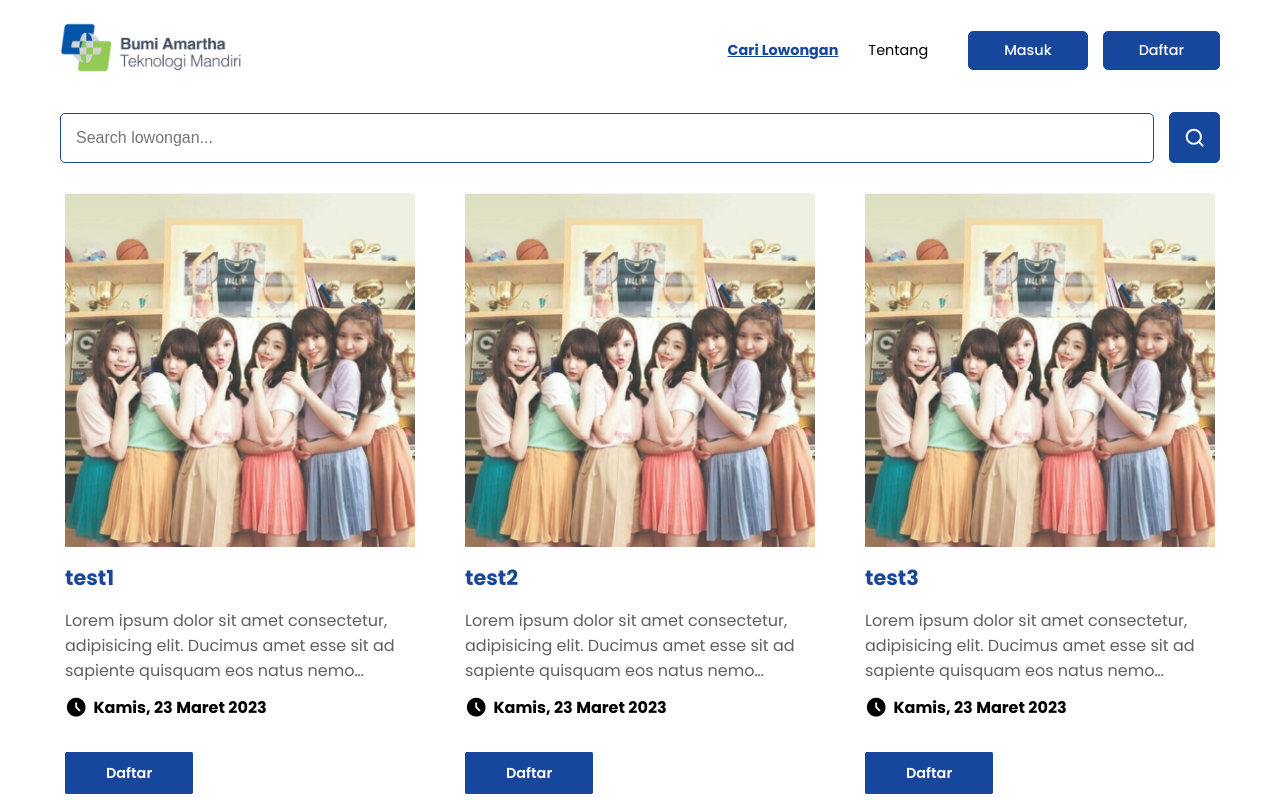
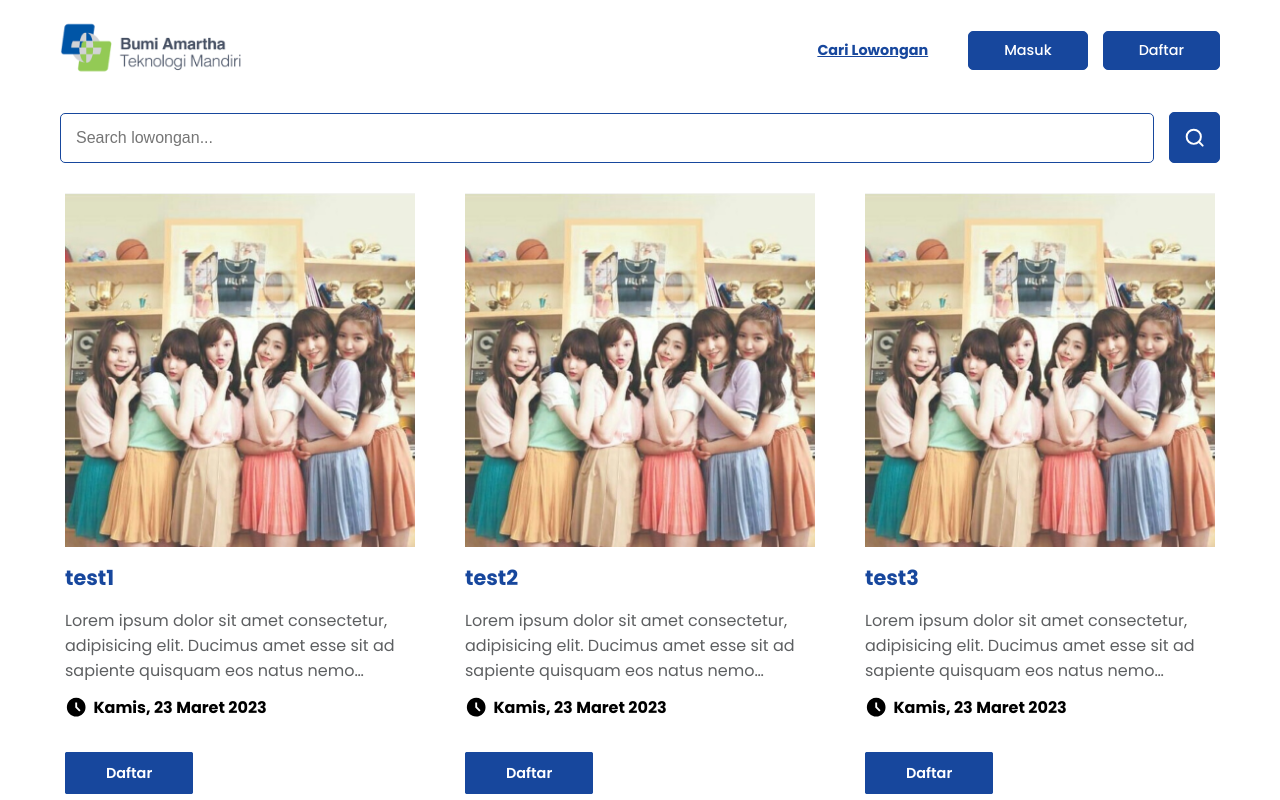
Before and after one commit to Lahar91/academic_amartek, a React (Create React App) app in the folder Front_End/academi_amartek/: page / in a window 1280 px wide. Shown: the top 800 px of the page. Built offline with nearby package versions, Linux system fonts and the light colour scheme.

Commit message:
delete tentang page

```diff
--- a/Front_End/academi_amartek/src/App.js
+++ b/Front_End/academi_amartek/src/App.js
@@ -1,6 +1,5 @@
 import { BrowserRouter as Router, Routes, Route } from "react-router-dom";
 import CariLowongan from "./components/page/user_management/cari_lowongan";
-import Tentang from "./components/page/user_management/tentang";
 
 // ini untuk route url aplikasi
 function App() {
@@ -8,7 +7,6 @@ function App() {
 		<Router>
 			<Routes>
 				<Route path="/" element={<CariLowongan />} />
-				<Route path="/tentang" element={<Tentang />} />
 			</Routes>
 		</Router>
 	);
--- a/Front_End/academi_amartek/src/components/template/user_management/navbar/index.js
+++ b/Front_End/academi_amartek/src/components/template/user_management/navbar/index.js
@@ -46,14 +46,6 @@ function Navbar() {
 								Cari Lowongan
 							</NavLink>
 						</li>
-						<li>
-							<NavLink
-								to="/tentang"
-								className={({ isActive }) => (isActive ? "active" : "inactive")}
-							>
-								Tentang
-							</NavLink>
-						</li>
 					</ul>
 					<div className="nav-button">
 						<NavLink to="/">Masuk</NavLink>
--- a/Front_End/academi_amartek/src/components/template/user_management/tentang/index.js
+++ /dev/null
@@ -1,14 +0,0 @@
-import Footer from "../footer";
-import Navbar from "../navbar";
-
-function TemplateTentang() {
-	return (
-		<div>
-			<Navbar />
-			<h3>test</h3>
-			<Footer />
-		</div>
-	);
-}
-
-export default TemplateTentang;
```
